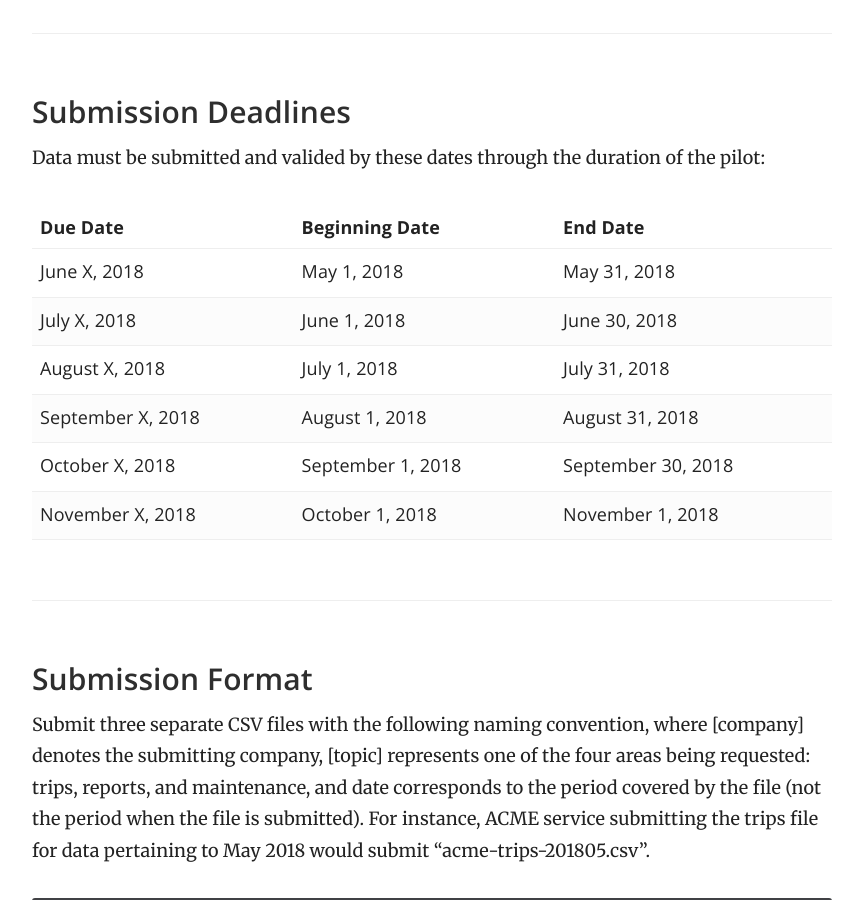
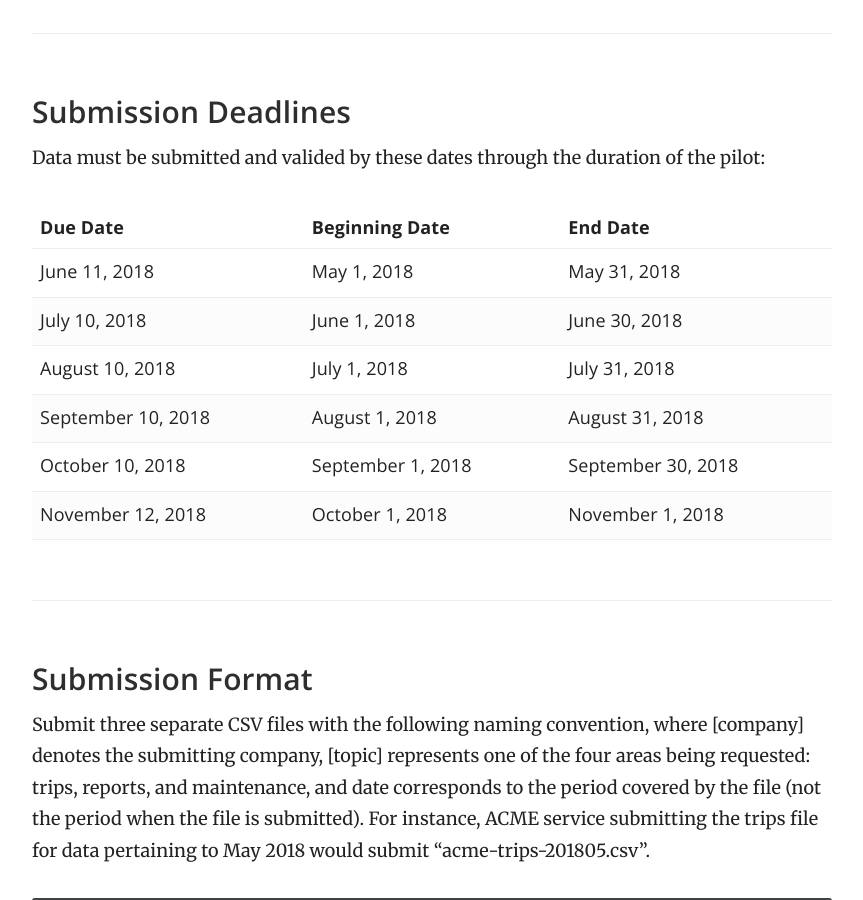
Before and after one commit to Chicago/dockless-bikeshare-reporting-manual, a Jekyll site: the page built from index.md, in a window 1280 px wide and 900 px high, scrolled down 589 px. Shown: the whole window, without its empty margins (358-1221 px from the left). Built offline with Jekyll 4.4.1, drawn with Linux system fonts in a browser that asks for light colours.

Commit message:
Closes #3

```diff
--- a/index.md
+++ b/index.md
@@ -14,14 +14,14 @@ Companies are required to submit details on trip, maintenance, and customer repo
 
 Data must be submitted and valided by these dates through the duration of the pilot:
 
-|      Due Date      |   Beginning Date   |      End Date      |
-|--------------------|--------------------|--------------------|
-| June X, 2018       | May 1, 2018        | May 31, 2018       |
-| July X, 2018       | June 1, 2018       | June 30, 2018      |
-| August X, 2018     | July 1, 2018       | July 31, 2018      |
-| September X, 2018  | August 1, 2018     | August 31, 2018    |
-| October X, 2018    | September 1, 2018  | September 30, 2018 |
-| November X, 2018   | October 1, 2018    | November 1, 2018   |
+|      Due Date       |   Beginning Date   |      End Date      |
+|---------------------|--------------------|--------------------|
+| June 11, 2018       | May 1, 2018        | May 31, 2018       |
+| July 10, 2018       | June 1, 2018       | June 30, 2018      |
+| August 10, 2018     | July 1, 2018       | July 31, 2018      |
+| September 10, 2018  | August 1, 2018     | August 31, 2018    |
+| October 10, 2018    | September 1, 2018  | September 30, 2018 |
+| November 12, 2018   | October 1, 2018    | November 1, 2018   |
 
 
 ### Submission Format
```
